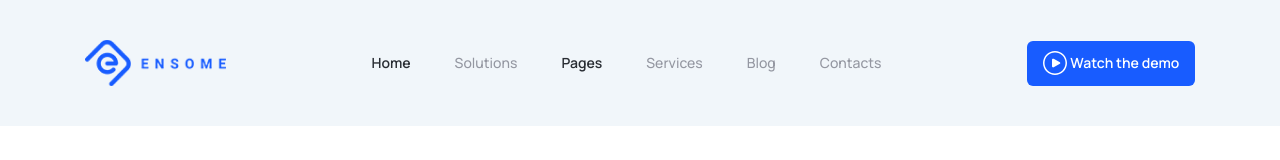
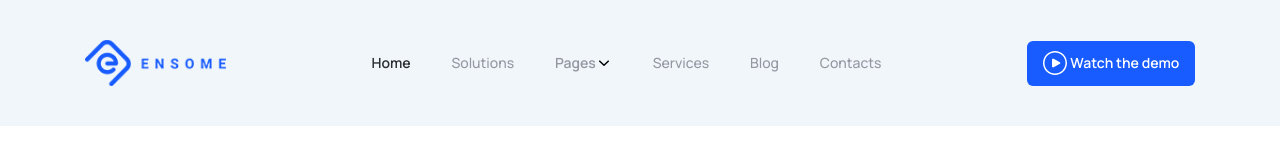
Before and after one commit to romasho/ThemeforestEnsom, a React (Create React App) app: page / in a window 1280 px wide. Shown: the top 160 px of the page. Built offline with nearby package versions, Linux system fonts and the light colour scheme.

Commit message:
feat: add dropdown nav

```diff
--- a/src/components/ContactForm/index.tsx
+++ b/src/components/ContactForm/index.tsx
@@ -23,7 +23,6 @@ export const ContactForm = () => {
   });
 
   function onSubmit(data: IFormData) {
-    console.log(data);
     reset();
   }
 
--- a/src/components/Contacts/index.tsx
+++ b/src/components/Contacts/index.tsx
@@ -1,4 +1,5 @@
 import { memo } from 'react';
+import { useNavigate } from 'react-router-dom';
 
 import { Headline } from '@/components/Headline';
 import { Paragraph } from '@/components/Paragraph';
@@ -6,8 +7,15 @@ import { Buttons } from '@/components/Button';
 import { CenterAlignContainer } from '@/layouts/Container';
 import { Section } from '@/layouts/Section';
 import { BaseBlockCenter } from '@/pages/Home/styled';
+import { ROUTE_NAMES } from '@/constants';
 
 export const Contacts = memo(() => {
+  const navigate = useNavigate();
+
+  const navigateToContacts = () => {
+    navigate(ROUTE_NAMES.CONTACTS);
+  };
+
   return (
     <Section background="dark">
       <CenterAlignContainer>
@@ -19,7 +27,9 @@ export const Contacts = memo(() => {
             Ut enim ad minima veniam, quis nostrum exercitationem ullam corporis suscipit
             laboriosam, nisi ut aliquid ex ea commodi.
           </Paragraph>
-          <Buttons variant="fill">Contact Us</Buttons>
+          <Buttons variant="fill" onClick={navigateToContacts}>
+            Contact Us
+          </Buttons>
         </BaseBlockCenter>
       </CenterAlignContainer>
     </Section>
--- /dev/null
+++ b/src/components/Dropdown/index.tsx
@@ -0,0 +1,79 @@
+import React, { FC, ReactNode, useRef, useState } from 'react';
+import styled from 'styled-components';
+
+import { Icon } from '../Icon';
+import { NavListItem } from '../Navigation/components.styled';
+
+import { ReactComponent as arrow } from '@/assets/svg/icon_chevron_down_20.svg';
+import { useOnClickOutside } from '@/hooks/useOursideClick';
+
+type Props = {
+  label: ReactNode;
+  items: { value: string; label: string }[];
+};
+
+export const Dropdown: FC<Props> = ({ label, items }) => {
+  const [isOpen, setOpen] = useState(false);
+  const node = useRef(null);
+
+  const handleOpen = () => setOpen(!isOpen);
+  const handleClose = () => setOpen(false);
+  useOnClickOutside(node, handleClose);
+
+  return (
+    <div ref={node}>
+      <Control onClick={handleOpen} type="button">
+        {label} <Icon icon={arrow} />
+      </Control>
+      {isOpen && (
+        <Menu>
+          {items.map((item) => (
+            <NavListItem to={item.value} key={item.value}>
+              {item.label}
+            </NavListItem>
+          ))}
+        </Menu>
+      )}
+    </div>
+  );
+};
+
+const Control = styled.button`
+  display: flex;
+  align-items: center;
+  font: ${(props) => props.theme.font.headline.headline7};
+  text-decoration: none;
+  border: none;
+  background: unset;
+  color: ${({ theme }) => theme.colors.grey};
+
+  &:hover {
+    color: ${(props) =>
+      props.color === 'white' ? props.theme.colors.white : props.theme.colors.black};
+  }
+
+  &.active {
+    color: ${(props) =>
+      props.color === 'white' ? props.theme.colors.white : props.theme.colors.black};
+    font-weight: 600;
+  }
+
+  svg {
+    width: 16px;
+    height: 16px;
+  }
+`;
+
+const Menu = styled.menu`
+  font: ${(props) => props.theme.font.headline.headline7};
+  margin: 1px 0 0;
+  background: white;
+  position: absolute;
+  z-index: 2;
+  border-radius: 6px;
+  ${(props) => props.theme.boxShadows.shadowDropdown};
+
+  a {
+    padding: 10px 20px;
+  }
+`;
--- a/src/components/Navigation/index.tsx
+++ b/src/components/Navigation/index.tsx
@@ -1,6 +1,14 @@
+import { Dropdown } from '../Dropdown';
+
 import { ROUTE_NAMES } from '@/constants';
 
 import { NavListItem, Nav } from './components.styled';
+
+const items = [
+  { label: 'FAQ', value: ROUTE_NAMES.FAQS },
+  { label: 'Our team', value: ROUTE_NAMES.OUR_TEAM },
+  { label: 'About us', value: ROUTE_NAMES.ABOUT_US },
+];
 
 export const NavBar = () => {
   return (
@@ -9,7 +17,7 @@ export const NavBar = () => {
         Home
       </NavListItem>
       <NavListItem to={ROUTE_NAMES.SOLUTIONS}>Solutions</NavListItem>
-      <NavListItem to="/">Pages</NavListItem>
+      <Dropdown label="Pages" items={items} />
       <NavListItem to={ROUTE_NAMES.SERVICES}>Services</NavListItem>
       <NavListItem to={ROUTE_NAMES.BLOG}>Blog</NavListItem>
       <NavListItem to={ROUTE_NAMES.CONTACTS}>Contacts</NavListItem>
--- /dev/null
+++ b/src/hooks/useOursideClick.tsx
@@ -0,0 +1,19 @@
+import { MutableRefObject, useEffect } from 'react';
+
+export const useOnClickOutside = (
+  ref: MutableRefObject<HTMLElement | null>,
+  handler: (event: MouseEvent) => void
+) => {
+  useEffect(() => {
+    const listener = (event: MouseEvent) => {
+      if (!ref.current || ref.current.contains(event.target as Node)) {
+        return;
+      }
+      handler(event);
+    };
+    document.addEventListener('mousedown', listener);
+    return () => {
+      document.removeEventListener('mousedown', listener);
+    };
+  }, [ref, handler]);
+};
```
